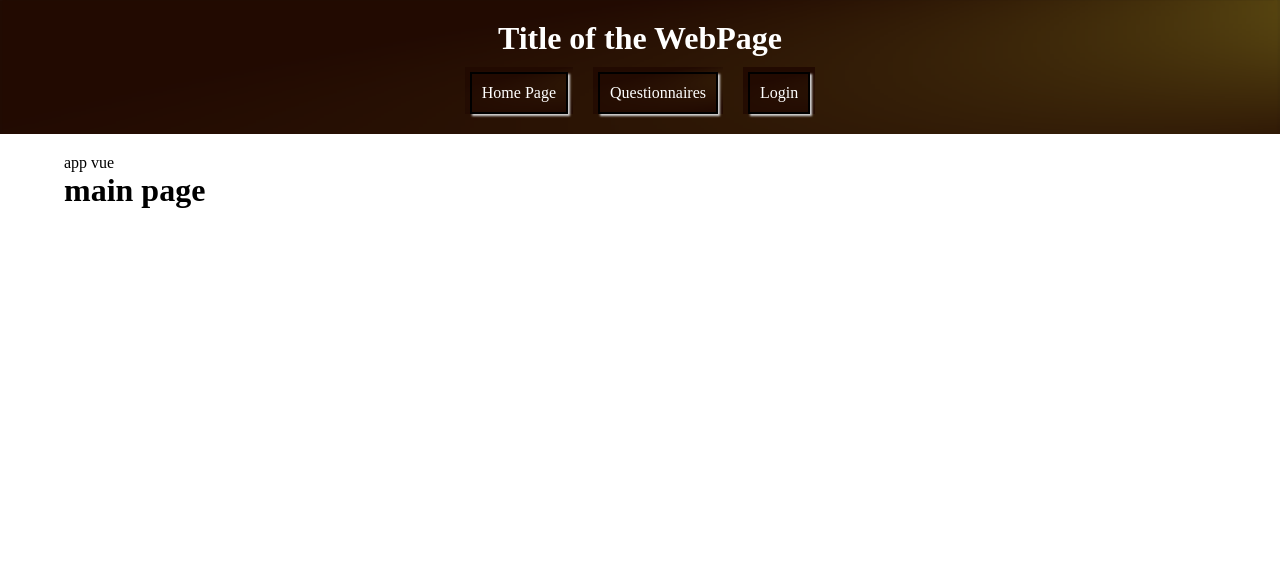
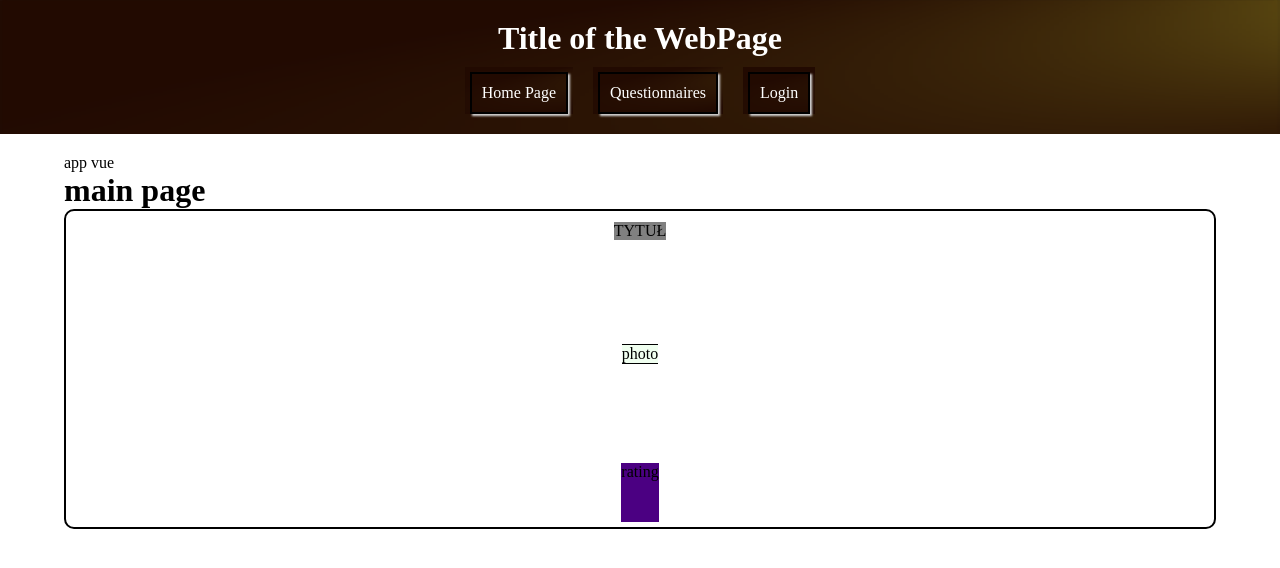
Before and after one commit to Witek120782/questionnaire_web, a Vue app: page / in a window 1280 px wide. Shown: the top 568 px of the page. Built offline with nearby package versions, Linux system fonts and the light colour scheme.

Commit message:
BaseCard component created

```diff
--- /dev/null
+++ b/src/components/baseComponents/BaseCard.vue
@@ -0,0 +1,46 @@
+<template>
+	<div class="baseCardWrapper">
+		<div class="title">tytuł</div>
+		<div class="photo">photo</div>
+		<div class="rating">rating</div>
+	</div>
+</template>
+
+<script>
+export default {
+
+}
+</script>
+
+<style scoped>
+.baseCardWrapper{
+	min-width: 15vw;
+	min-height: 40vh;
+	margin:0;
+	padding: 5px;
+	display: grid;
+	box-sizing: border-box;
+	border: 2px solid black;
+	border-radius: 10px;
+	grid-template-rows: 1fr 7fr 2fr;
+	row-gap: 5px;
+}
+.title{
+	align-self: center;
+	justify-self: center;
+	text-transform: uppercase;
+	background-color: gray;
+}
+.photo{
+	align-self: center;
+	justify-self: center;
+	border-bottom: 1px solid black;
+	border-top: 1px solid black;
+	background-color: honeydew;
+}
+.rating{
+	justify-self: center;
+	background-color: indigo;
+}
+
+</style>
--- a/src/pages/MainPage.vue
+++ b/src/pages/MainPage.vue
@@ -1,5 +1,15 @@
 <template>
 	<div>
 	<h1>main page</h1>
+	<base-card></base-card>
 </div>
 </template>
+<script>
+import BaseCard from '../components/baseComponents/BaseCard.vue'
+export default {
+	components:{
+		BaseCard
+	}
+
+}
+</script>
```
